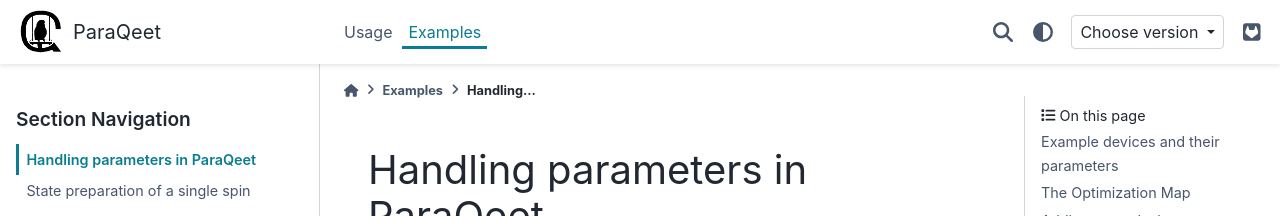
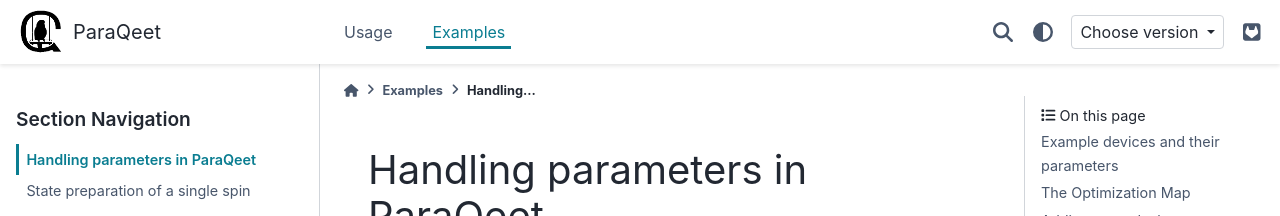
Before and after one commit to FZJ-PGI-12/paraqeet, a Sphinx documentation site: the page built from docs/notebooks/01_OptimizationMap.rst, in a window 1280 px wide. Shown: the top 216 px of the page. Built offline with Sphinx 7.4.7 and the PyData theme 0.15.4, drawn with Linux system fonts in a browser that asks for light colours; the version number could not be read and is left out.

Commit message:
Increase header spacing

```diff
--- a/docs/_static/custom.css
+++ b/docs/_static/custom.css
@@ -75,3 +75,19 @@
 html[data-theme="dark"] div.figure img {
     filter: brightness(0.95); /* slightly dim images in dark mode */
 }
+
+/* Increase spacing between header tabs */
+.navbar-nav {
+  gap: 1.5rem; /* modern browsers */
+}
+
+/* Fallback for older layouts */
+.navbar-nav .nav-item {
+  margin-right: 1.5rem;
+}
+
+/* Optional: adjust padding inside each tab */
+.navbar-nav .nav-link {
+  padding-left: 0.75rem;
+  padding-right: 0.75rem;
+}
```
